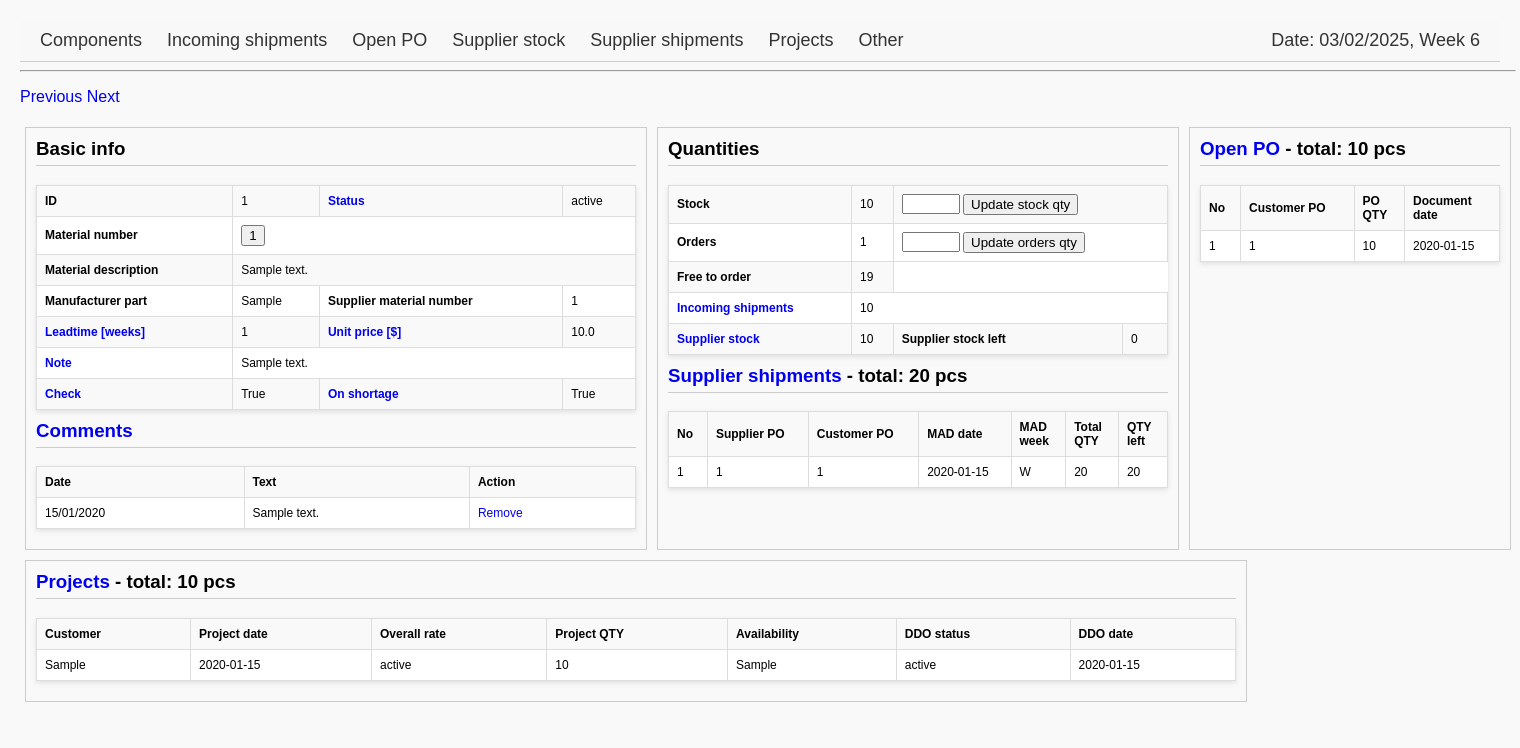
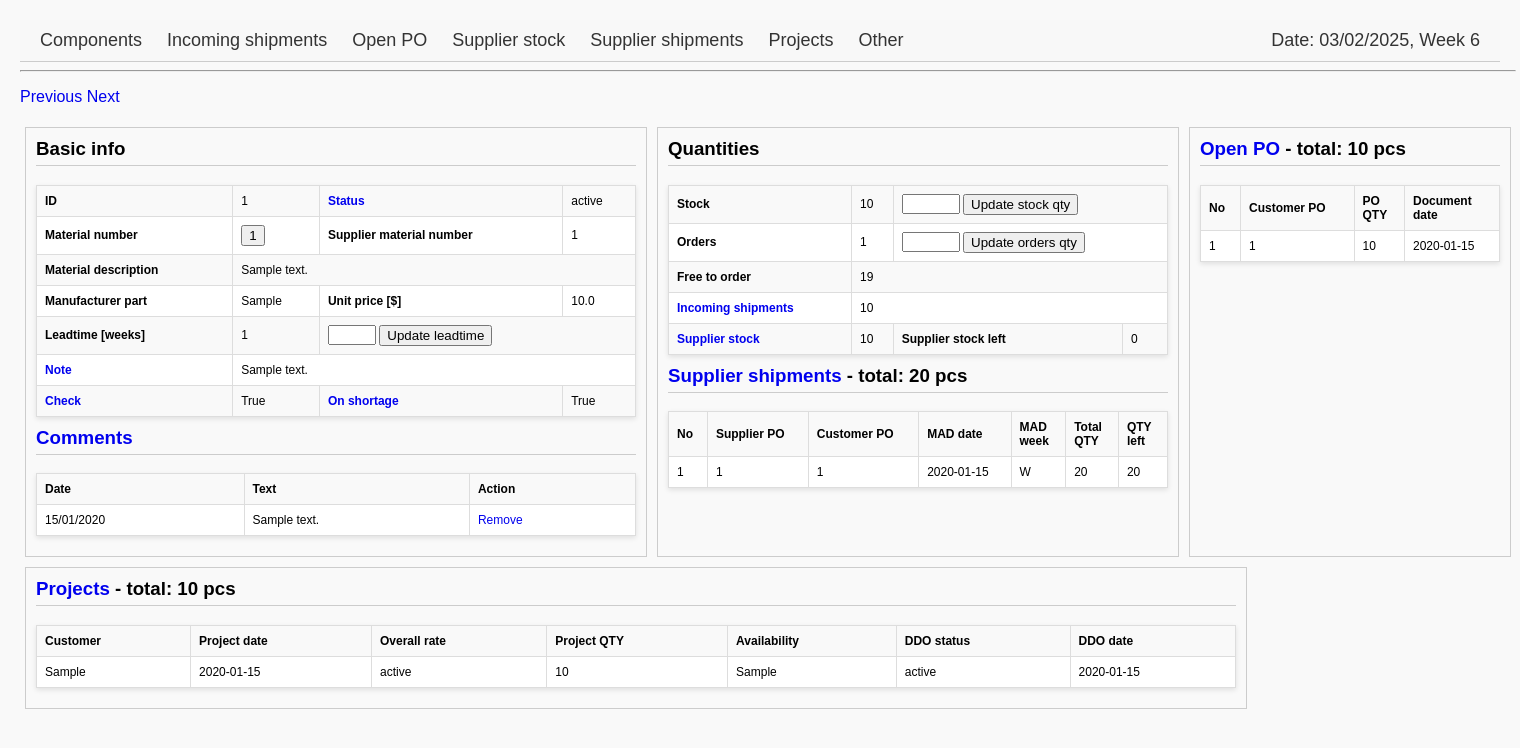
Before and after one commit to johnny-sky91/ComponentGuide, a Flask app: page /all_components/component_view/1 in a window 1520 px wide. Shown: the top 748 px of the page. Run offline with Flask 3, Linux system fonts and the light colour scheme; tables that the repository leaves empty hold one stand-in row (values such as "Sample post"); some libraries are stand-ins or nearby versions.

Commit message:
forms update for components

```diff
--- a/app/forms.py
+++ b/app/forms.py
@@ -56,11 +56,11 @@ class UpdateComponentNote(FlaskForm):
 
 
 class UpdateComponentLeadtime(FlaskForm):
-    leadtime = IntegerField(
+    new_leadtime = IntegerField(
         "New leadtime",
         validators=[DataRequired(message="New leadtime can't be empty")],
     )
-    submit = SubmitField("Update leadtime")
+    submit_leadtime = SubmitField("Update leadtime")
 
 
 class UpdateComponentUnitPrice(FlaskForm):
--- a/app/routes.py
+++ b/app/routes.py
@@ -49,19 +49,15 @@ def inject_date_cw():
 
 @app.route("/all_components/<what_view>", methods=["GET", "POST"])
 def all_components(what_view):
-
     query_mapping = {
         "check_true": {"check": True},
         "shortage_true": {"on_shortage": True},
     }
     components_query = Component.query
-
     if what_view.lower() in query_mapping:
         query_filters = query_mapping[what_view.lower()]
         components_query = components_query.filter_by(**query_filters)
-
     components = components_query.order_by(Component.id.asc()).all()
-
     return render_template(
         "all_components.html",
         title="All components",
@@ -377,6 +373,17 @@ def update_orders(id):
     return redirect(request.referrer)
 
 
+@app.route("/update_leadtime/<int:id>", methods=["POST"])
+def update_leadtime(id):
+    component = Component.query.get_or_404(id)
+    form_leadtime = UpdateComponentLeadtime()
+    if form_leadtime.validate_on_submit():
+        component.leadtime = form_leadtime.new_leadtime.data
+        db.session.commit()
+        flash("Leadtime updated!")
+    return redirect(request.referrer)
+
+
 def remaining_from_shipments(shipments, initial_balance):
     remaining = []
     current_balance = initial_balance
@@ -424,6 +431,7 @@ def component_view(id):
 
     form_stock = UpdateComponentStock()
     form_orders = UpdateComponentOrders()
+    form_leadtime = UpdateComponentLeadtime()
 
     return render_template(
         "component.html",
@@ -436,6 +444,7 @@ def component_view(id):
         incoming_shipments=incoming_shipments,
         form_stock=form_stock,
         form_orders=form_orders,
+        form_leadtime=form_leadtime,
         supplier_stock_left=supplier_stock_left,
         free_to_order=free_to_order,
         remaining_supplier_shipments=remaining_supplier_shipments,
@@ -493,25 +502,6 @@ def update_component_note(id):
         title=f"{component.material_number}",
         form=form,
         current_note=component.note,
-        component=component,
-    )
-
-
-@app.route(
-    "/all_components/component_view/<int:id>/update_leadtime", methods=["GET", "POST"]
-)
-def update_component_leadtime(id):
-    component = Component.query.get(id)
-    form = UpdateComponentLeadtime()
-    if form.validate_on_submit():
-        component.leadtime = form.leadtime.data
-        db.session.commit()
-        return redirect(request.referrer)
-    return render_template(
-        f"update/update_leadtime.html",
-        title=f"{component.material_number}",
-        form=form,
-        current_leadtime=component.leadtime,
         component=component,
     )
 
--- a/app/templates/component.html
+++ b/app/templates/component.html
@@ -56,7 +56,9 @@ h3 {
                 </tr>
                 <tr>
                     <th>Material number</th>
-                    <td colspan = "3"><button onClick="copyStringToClipboard('{{ component.material_number }}')">{{ component.material_number }}</button></td>
+                    <td><button onClick="copyStringToClipboard('{{ component.material_number }}')">{{ component.material_number }}</button></td>
+                    <th>Supplier material number</th>
+                    <td>{{ component.supplier_material_number }}</td>
                 </tr>
                 <tr>
                     <th>Material description</th>
@@ -65,14 +67,19 @@ h3 {
                 <tr>
                     <th>Manufacturer part</th>
                     <td>{{ component.manufacturer_part }}</td>
-                    <th>Supplier material number</th>
-                    <td>{{ component.supplier_material_number }}</td>
+                    <th>Unit price [$]</th>
+                    <td>{{ component.unit_price }}</td>
                 </tr>
                 <tr>
-                    <th><a href="{{ url_for('update_component_leadtime', id=component.id) }}">Leadtime [weeks]</a></th>
+                    <th>Leadtime [weeks]</th>
                     <td>{{ component.leadtime }}</td>
-                    <th><a href="{{ url_for('update_component_unit_price', id=component.id) }}">Unit price [$]</a></th>
-                    <td>{{ component.unit_price }}</td>
+                    <td colspan="4">
+                        <form action="{{ url_for('update_leadtime', id=component.id) }}" method="post">
+                            {{ form_leadtime.hidden_tag() }}
+                            {{ form_leadtime.new_leadtime(style='height: 14px; width:40px') }}
+                            {{ form_leadtime.submit_leadtime() }}
+                        </form>
+                    </td>
                 </tr>
                 </tr>
                     <th><a href="{{ url_for('update_component_note', id=component.id) }}">Note</a></th>
@@ -128,7 +135,7 @@ h3 {
                 </tr>
                 <tr>
                     <th>Free to order</th>
-                    <td>{{ free_to_order }}</td>
+                    <td colspan="4">{{ free_to_order }}</td>
                 </tr>
                 </tr>
                     <th><a href="/incoming_shipments">Incoming shipments</a></th>
```
